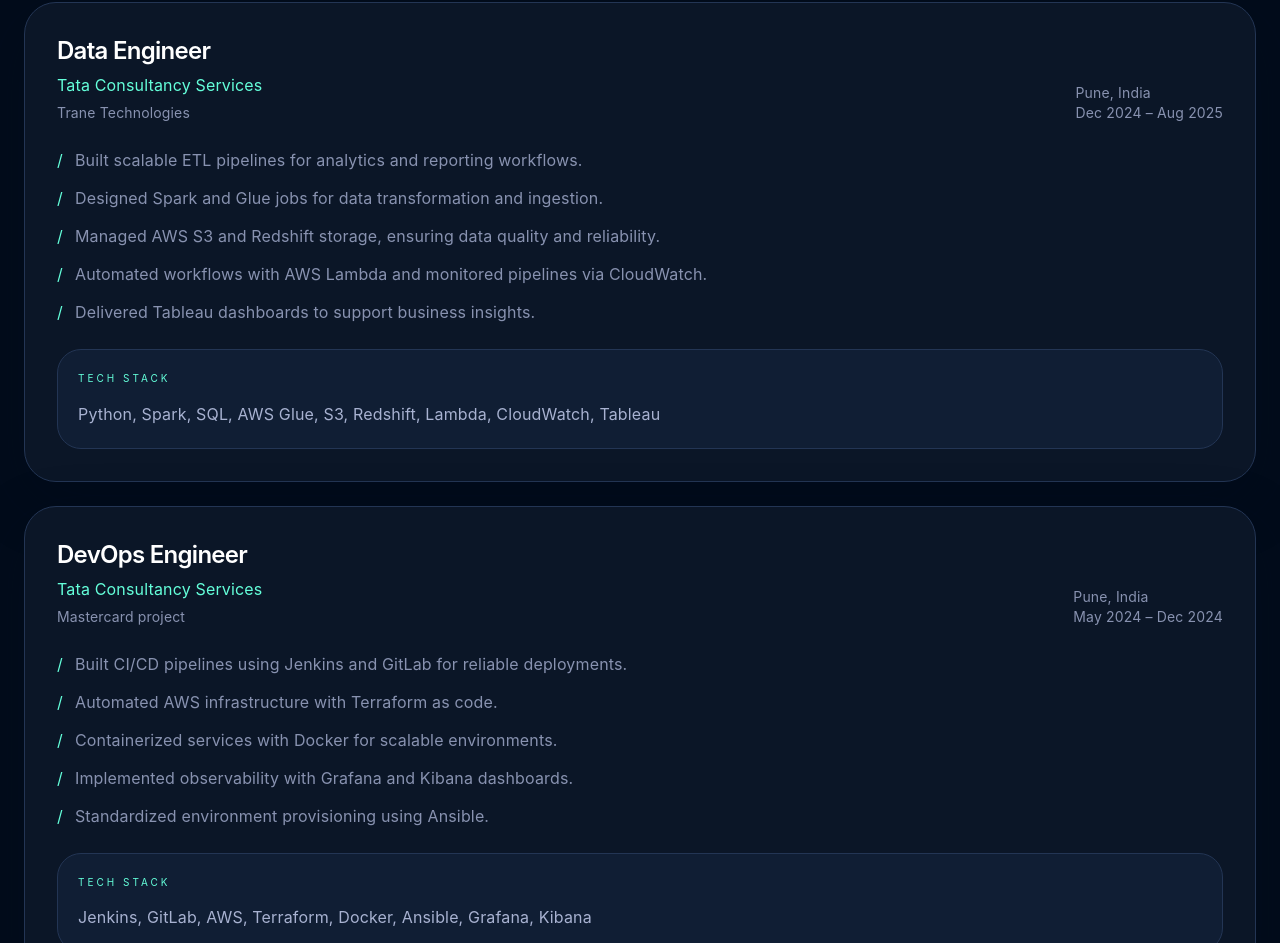
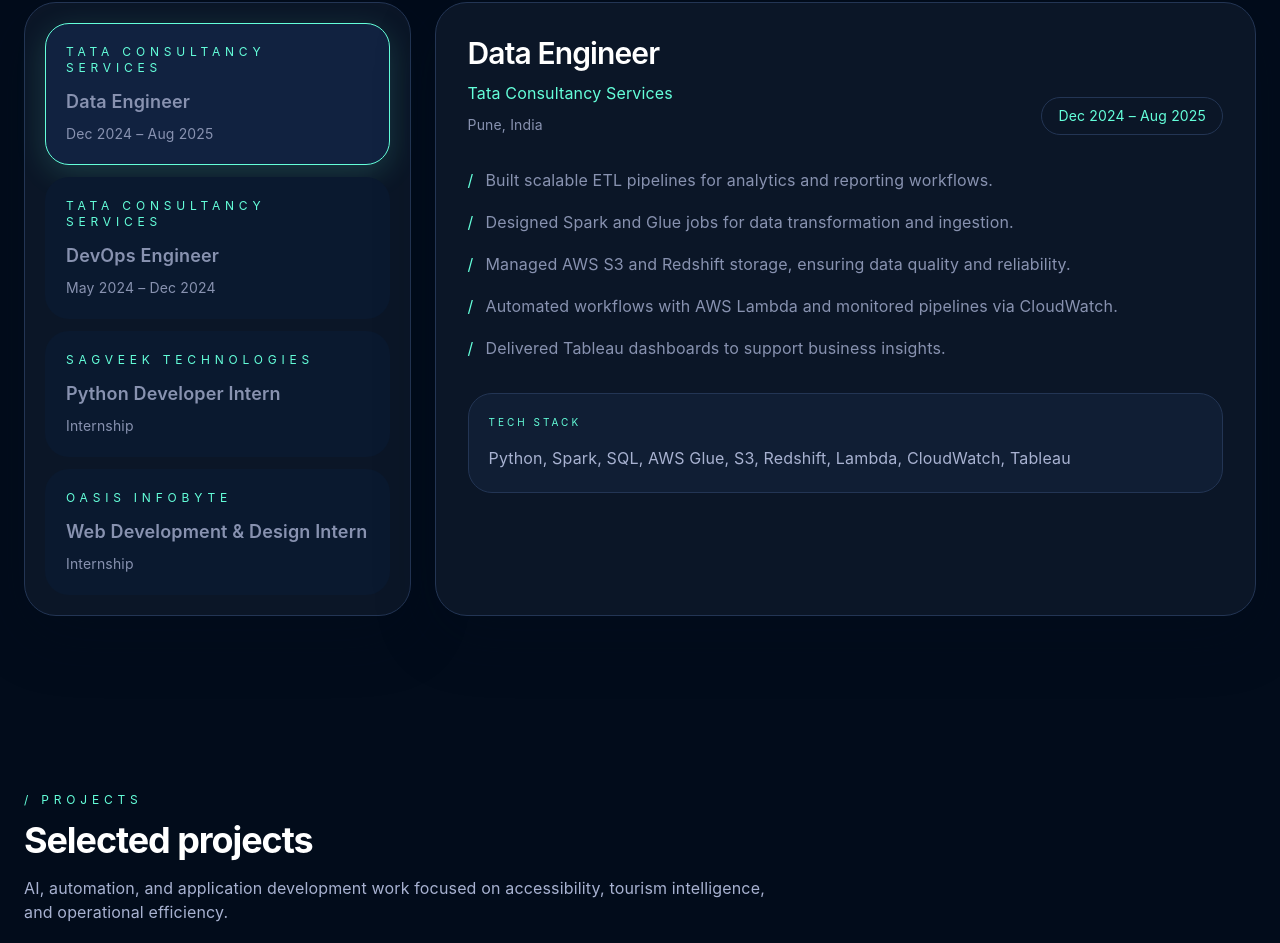
Before and after one commit to RuchikaBhoite31/my-portfolio, a React (Vite) app: page / in a window 1280 px wide. Shown: the part 1857-2800 px from the top of the page. Built offline with nearby package versions, Linux system fonts and the light colour scheme.

Commit message:
Update experience section layout and tabbed company panel

```diff
--- a/src/components/Work.jsx
+++ b/src/components/Work.jsx
@@ -1,13 +1,15 @@
+import { useState } from "react";
 import { motion } from "framer-motion";
 
 function Work() {
+  const [activeIndex, setActiveIndex] = useState(0);
+
   const experiences = [
     {
       company: "Tata Consultancy Services",
       role: "Data Engineer",
       location: "Pune, India",
       period: "Dec 2024 – Aug 2025",
-      highlightTitle: "Trane Technologies",
       highlights: [
         "Built scalable ETL pipelines for analytics and reporting workflows.",
         "Designed Spark and Glue jobs for data transformation and ingestion.",
@@ -22,7 +24,6 @@
       role: "DevOps Engineer",
       location: "Pune, India",
       period: "May 2024 – Dec 2024",
-      highlightTitle: "Mastercard project",
       highlights: [
         "Built CI/CD pipelines using Jenkins and GitLab for reliable deployments.",
         "Automated AWS infrastructure with Terraform as code.",
@@ -37,7 +38,6 @@
       role: "Python Developer Intern",
       location: "Pune, India",
       period: "Internship",
-      highlightTitle: "Backend automation",
       highlights: [
         "Developed Python backend modules and automation scripts.",
         "Integrated databases and APIs for data processing workflows.",
@@ -50,7 +50,6 @@
       role: "Web Development & Design Intern",
       location: "Remote",
       period: "Internship",
-      highlightTitle: "Web experience",
       highlights: [
         "Built responsive web pages using HTML5, CSS3, and MySQL.",
         "Supported basic backend and CMS integration tasks.",
@@ -59,6 +58,8 @@
       stack: "HTML, CSS, MySQL, UI Design",
     },
   ];
+
+  const activeExperience = experiences[activeIndex];
 
   return (
     <section className="py-16 md:py-24">
@@ -77,43 +78,58 @@
           </p>
         </motion.div>
 
-        <div className="grid gap-6">
+        <div className="grid gap-6 lg:grid-cols-[0.32fr_0.68fr]">
+          <div className="space-y-3 rounded-[2rem] border border-[#233554] bg-[#0b1627] p-5 shadow-[0_20px_60px_rgba(2,12,27,0.25)]">
             {experiences.map((experience, index) => (
+              <button
+                key={experience.company + experience.role}
+                type="button"
+                onClick={() => setActiveIndex(index)}
+                className={`w-full rounded-3xl border px-5 py-5 text-left transition duration-200 ${
+                  index === activeIndex
+                    ? "border-[#64ffda] bg-[#112240] text-white shadow-[0_8px_30px_rgba(100,255,218,0.16)]"
+                    : "border-transparent bg-[#0a192f] text-[#8892b0] hover:border-[#233554] hover:text-[#ccd6f6]"
+                }`}
+              >
+                <p className="text-xs uppercase tracking-[0.4em] text-[#64ffda]">{experience.company}</p>
+                <p className="mt-3 text-lg font-semibold">{experience.role}</p>
+                <p className="mt-2 text-sm text-[#8892b0]">{experience.period}</p>
+              </button>
+            ))}
+          </div>
+
           <motion.div
-              key={index}
-              initial={{ opacity: 0, y: 35 }}
+            className="rounded-[2rem] border border-[#233554] bg-[#0b1627] p-6 shadow-[0_20px_60px_rgba(2,12,27,0.25)] sm:p-8"
+            initial={{ opacity: 0, y: 30 }}
             whileInView={{ opacity: 1, y: 0 }}
             viewport={{ once: true, margin: "-100px" }}
-              transition={{ duration: 0.55, delay: index * 0.1, ease: "easeOut" }}
-              className="rounded-[2rem] border border-[#233554] bg-[#0b1627] p-6 shadow-[0_20px_60px_rgba(2,12,27,0.25)] sm:p-8"
+            transition={{ duration: 0.6, ease: "easeOut" }}
           >
-              <div className="flex flex-col gap-3 sm:flex-row sm:items-end sm:justify-between">
+            <div className="flex flex-col gap-4 sm:flex-row sm:items-end sm:justify-between">
               <div>
-                  <h3 className="text-2xl font-semibold text-white">{experience.role}</h3>
-                  <p className="mt-1 text-[#64ffda]">{experience.company}</p>
-                  <p className="mt-1 text-sm text-[#8892b0]">{experience.highlightTitle}</p>
+                <h3 className="text-3xl font-semibold text-white">{activeExperience.role}</h3>
+                <p className="mt-2 text-[#64ffda]">{activeExperience.company}</p>
+                <p className="mt-2 text-sm text-[#8892b0]">{activeExperience.location}</p>
               </div>
-                <div className="text-sm text-[#8892b0]">
-                  <p>{experience.location}</p>
-                  <p>{experience.period}</p>
-                </div>
+              <span className="inline-flex rounded-full border border-[#233554] px-4 py-2 text-sm text-[#64ffda]">
+                {activeExperience.period}
+              </span>
             </div>
 
-              <div className="mt-6 space-y-3 text-[#a8b2d1]">
-                {experience.highlights.map((item, highlightIndex) => (
+            <div className="mt-8 space-y-4 text-[#a8b2d1]">
+              {activeExperience.highlights.map((highlight, highlightIndex) => (
                 <p key={highlightIndex} className="flex gap-3 leading-relaxed">
                   <span className="text-[#64ffda]">/</span>
-                    {item}
+                  {highlight}
                 </p>
               ))}
             </div>
 
-              <div className="mt-6 rounded-3xl border border-[#233554] bg-[#101e34] p-5">
+            <div className="mt-8 rounded-3xl border border-[#233554] bg-[#101e34] p-5">
               <p className="text-[10px] uppercase tracking-[0.3em] text-[#64ffda]">Tech stack</p>
-                <p className="mt-3 text-[#a8b2d1]">{experience.stack}</p>
+              <p className="mt-3 text-[#a8b2d1]">{activeExperience.stack}</p>
             </div>
           </motion.div>
-          ))}
         </div>
       </div>
     </section>
```
Lines whose indentation alone changed are shown as unchanged.
